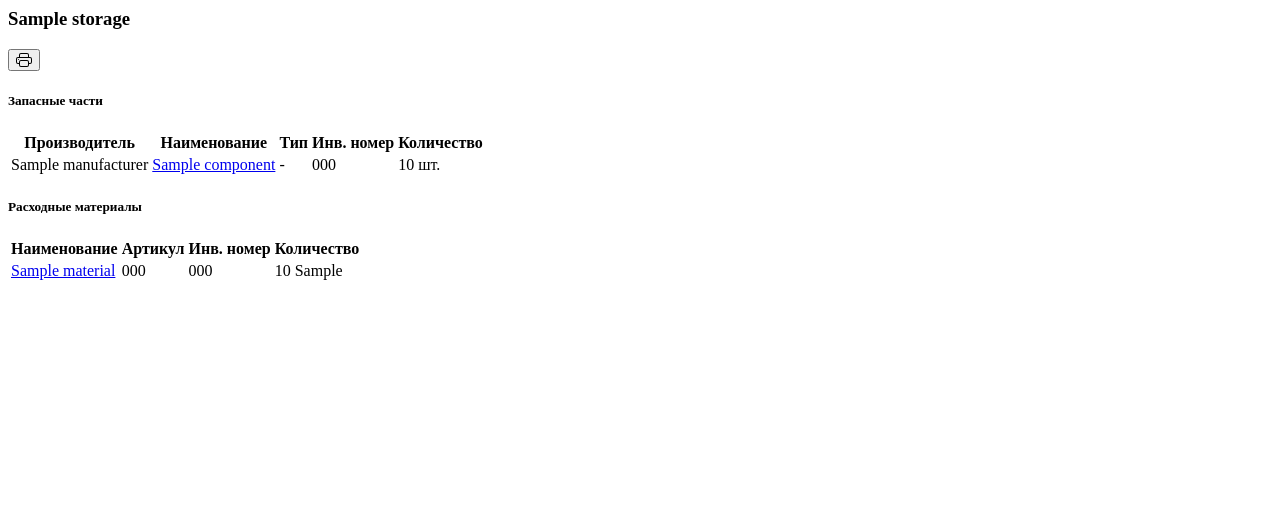
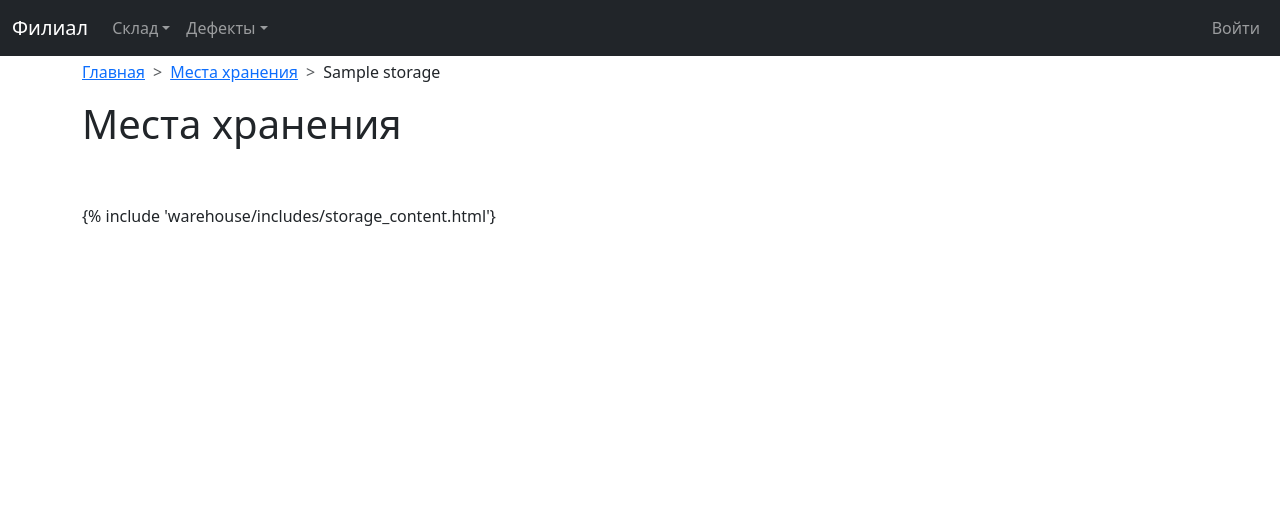
Before and after one commit to hlystovea/resource_planner, a Django app: page /warehouse/storage/1/ in a window 1280 px wide. Shown: the top 523 px of the page. Run offline with Django 4.2, Linux system fonts and the light colour scheme; tables that the repository leaves empty hold one stand-in row (values such as "Sample post"); some libraries are stand-ins or nearby versions.

Commit message:
Fix: separate storage detail and content templates

```diff
--- a/project/warehouse/templates/warehouse/storage_detail.html
+++ b/project/warehouse/templates/warehouse/storage_detail.html
@@ -1,57 +1,19 @@
-<style>
-    tr.htmx-swapping td {
-        opacity: 0;
-        transition: opacity 1s ease-out;
-    }
-</style>
-<div class="row justify-content-between">
-    <div class="col me-auto"><h3>{{ storage.name }}</h3></div>
-    <div class="col-auto pt-1">
-          {% include "warehouse/includes/qrcode_link.html" with storage_pk=storage.pk %}
+{% extends "base.html" %}
+{% block title %}Склад{% endblock %}
+{% block content %}
+    <nav style="--bs-breadcrumb-divider: '>';" aria-label="breadcrumb">
+        <ol class="breadcrumb">
+            <li class="breadcrumb-item"><a href="{% url 'index' %}">Главная</a></li>
+            <li class="breadcrumb-item"><a href="{% url 'warehouse:storage-list' %}">Места хранения</a></li>
+            <li class="breadcrumb-item">{{ storage.name }}</li>
+        </ol>
+    </nav>
+    <div class="row mb-5">
+        <h1>Места хранения</h1>
     </div>
-</div>
-<div class="row mt-5">
-    <h5>Запасные части</h5>
-</div>
-<table class="table table-sm table-hover">
-    <thead class="table">
-        <tr>
-            <th scope="col">Производитель</th>
-            <th scope="col">Наименование</th>
-            <th scope="col">Тип</th>
-            <th scope="col">Инв. номер</th>
-            <th scope="col">Количество</th>
-            <th scope="col"></th>
-        </tr>
-    </thead>
-    <tbody>
-        {% for componentstorage in storage.components.all %}
-            {% include "warehouse/componentstorage_detail.html" %}
-        {% endfor %}
-        {% if user.is_authenticated and storage.owner == user.dept %}
-            {% include "warehouse/componentstorage_form.html" with form=componentstorage_form %}
-        {% endif %}
-    </tbody>
-</table>
-<div class="row mt-5">
-    <h5>Расходные материалы</h5>
-</div>
-<table class="table table-sm table-hover">
-    <thead class="table">
-        <tr>
-            <th scope="col">Наименование</th>
-            <th scope="col">Артикул</th>
-            <th scope="col">Инв. номер</th>
-            <th scope="col">Количество</th>
-            <th scope="col"></th>
-        </tr>
-    </thead>
-    <tbody>
-        {% for materialstorage in storage.materials.all %}
-            {% include "warehouse/materialstorage_detail.html" %}
-        {% endfor %}
-        {% if user.is_authenticated and storage.owner == user.dept %}
-            {% include "warehouse/materialstorage_form.html" with form=materialstorage_form %}
-        {% endif %}
-    </tbody>
-</table>
+    <div class="row mb-2">
+        <div id="storageContent">
+            {% include 'warehouse/includes/storage_content.html'}
+        </div>
+    </div>
+{% endblock %}
--- a/project/warehouse/views.py
+++ b/project/warehouse/views.py
@@ -48,10 +48,17 @@ class StorageDetail(DetailView):
         materials = MaterialStorage.objects.select_related('material')
         components = ComponentStorage.objects.select_related('component')
 
-        return queryset.prefetch_related(
+        return queryset.select_related(
+            'parent_storage'
+        ).prefetch_related(
             Prefetch('materials', queryset=materials),
-            Prefetch('components', queryset=components),
+            Prefetch('components', queryset=components)
         )
+
+    def get_template_names(self):
+        if is_htmx(self.request):
+            return ['warehouse/includes/storage_content.html']
+        return ['warehouse/storage_detail.html']
 
     def get_context_data(self, **kwargs):
         context = super().get_context_data(**kwargs)
@@ -69,8 +76,8 @@ class StorageList(ListView):
         return queryset.annotate(storage_count=Count('storage'))
 
     def get_template_names(self):
-        if is_htmx(self.request):
-            return ['warehouse/includes/storage_ul.html']
+        if is_htmx(self.request) and self.request.GET.get('storage'):
+                return ['warehouse/includes/storage_ul.html']
         return ['warehouse/storage_list.html']
 
     def get_context_data(self, **kwargs):
```
Also changed, not shown: project/tests/warehouse/test_storage.py (+20 -1 lines), project/warehouse/templates/warehouse/includes/storage_content.html (added, +70 -0 lines).
